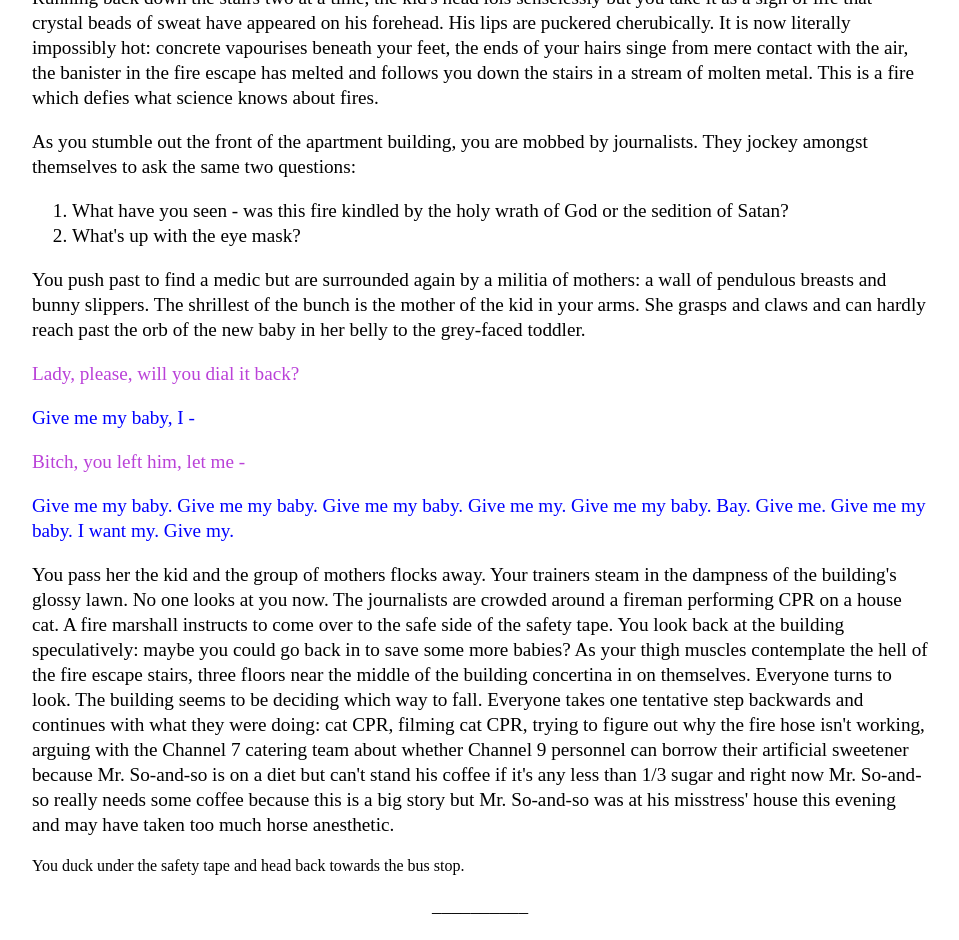
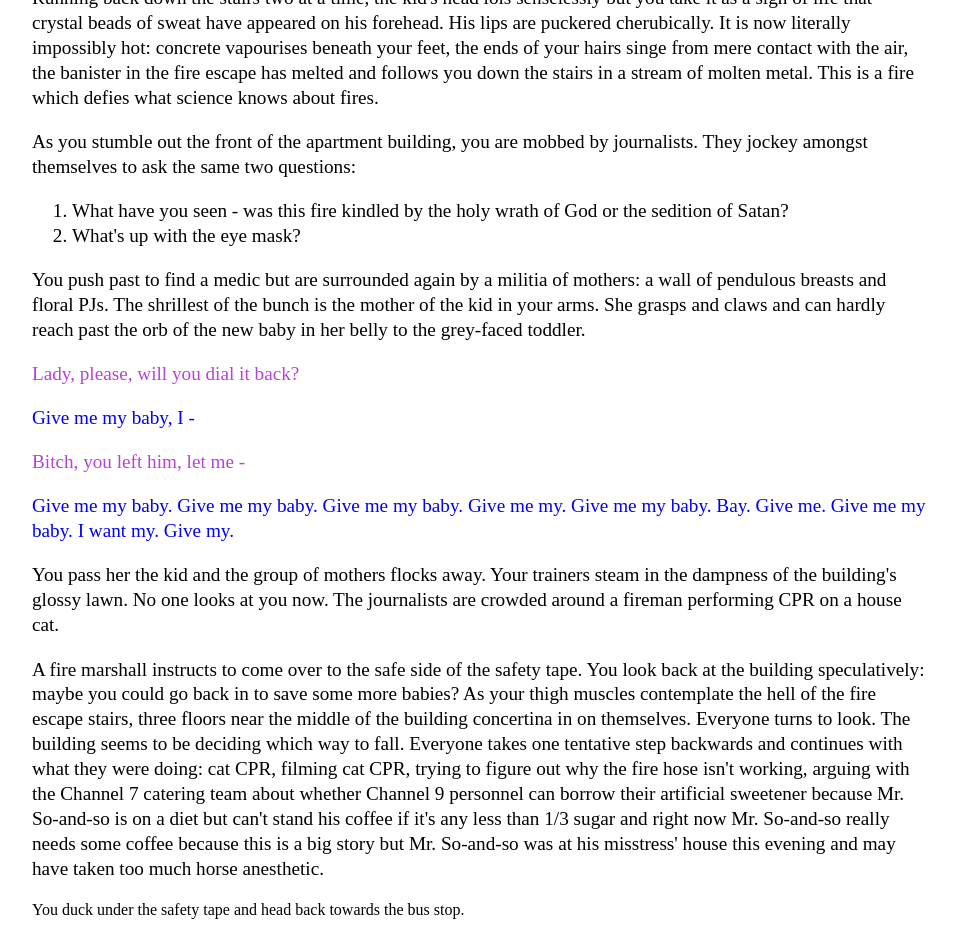
Before and after one commit to Pinelife/pinelife.github.io, a Jekyll site: the page Hellhole/Room12.html, which Jekyll copies as it is, in a window 1280 px wide and 1400 px high, scrolled down 3364 px. Shown: the top 940 px of the window, without its empty margins (160-1119 px from the left). Built offline with Jekyll 4.4.1, drawn with Linux system fonts in a browser that asks for light colours.

Commit message:
Update Room12.html

```diff
--- a/Hellhole/Room12.html
+++ b/Hellhole/Room12.html
@@ -187,7 +187,7 @@ two questions:
 	<li>What have you seen - was this fire kindled by the holy wrath of God or the sedition of Satan?</li>
 	<li>What's up with the eye mask?</li>
 </ol>
-<p>You push past to find a medic but are surrounded again by a militia of mothers: a wall of pendulous breasts and bunny slippers. The
+<p>You push past to find a medic but are surrounded again by a militia of mothers: a wall of pendulous breasts and floral PJs. The
 shrillest of the bunch is the mother of the kid in your arms. She grasps and claws and can hardly reach past the orb of the new baby
 in her belly to the grey-faced toddler.</p>
 <p class="lauria">Lady, please, will you dial it back?</p>
@@ -195,7 +195,9 @@ in her belly to the grey-faced toddler.</p>
 <p class="lauria">Bitch, you left him, let me - </p>
 <p style="color:blue;">Give me my baby. Give me my baby. Give me my baby. Give me my. Give me my baby. Bay. Give me. Give me my baby. I want my. Give my.</p>
 <p>You pass her the kid and the group of mothers flocks away. Your trainers steam in the dampness of the building's glossy lawn.
-No one looks at you now. The journalists are crowded around a fireman performing CPR on a house cat. A fire marshall instructs
+No one looks at you now. The journalists are crowded around a fireman performing CPR on a house cat.</p>
+
+<p> A fire marshall instructs
 to come over to the safe side of the safety tape. You look back at the building speculatively: maybe you could go back in to
 save some more babies? As your thigh muscles contemplate the hell of the fire escape stairs, three floors near the middle of the
 building concertina in on themselves. Everyone turns to look. The building seems to be deciding which way to fall. Everyone takes
```
